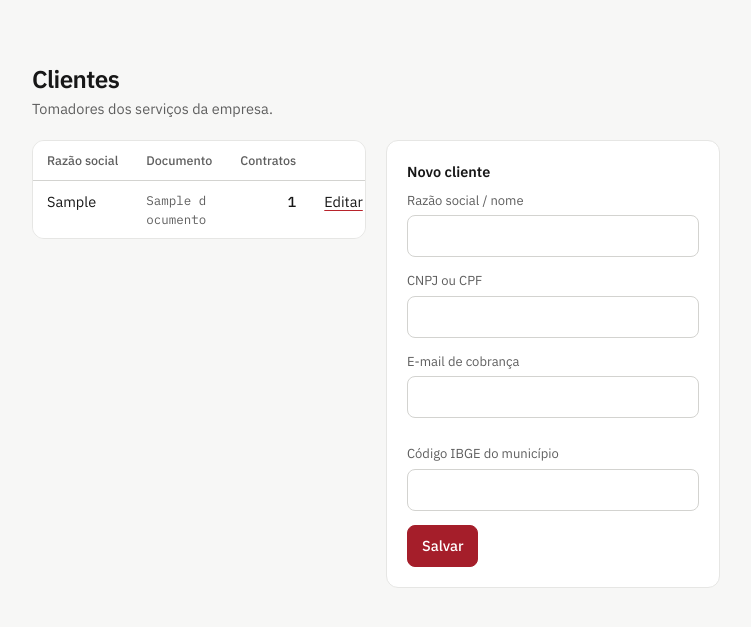
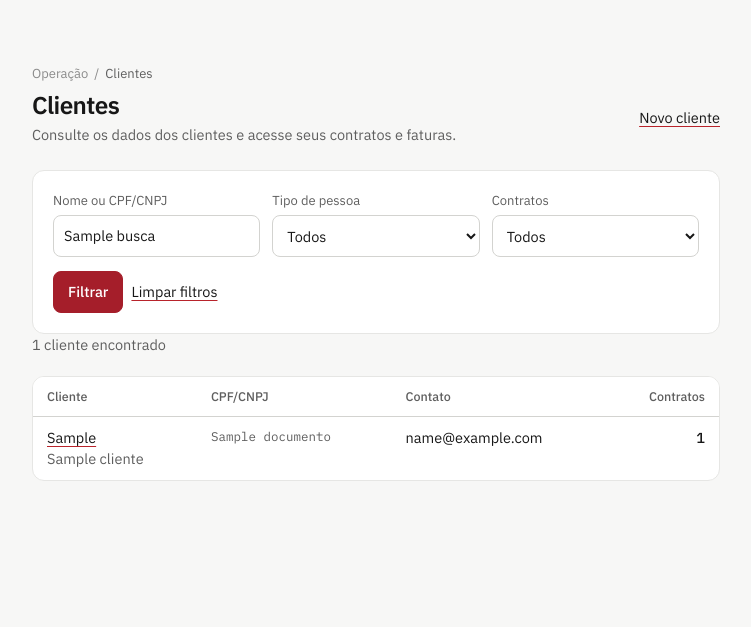
Before and after one commit to augusosouza/gestaopj, a Laravel app: template resources/views/cadastros/clientes.blade.php in a window 1280 px wide. Shown: the top 627 px of the page, without its empty margins (264-1015 px from the left). Run offline with Laravel 12, Linux system fonts and the light colour scheme; data comes from the database, SQL or seed files in the repository; the template is opened without the code that fills it: most values are stand-ins (such as "Sample title", 1, 10 or a date in 2020).

Commit message:
Amplia o cadastro de clientes e reúne contratos e faturas na ficha

```diff
--- a/app/Models/Cliente.php
+++ b/app/Models/Cliente.php
@@ -10,7 +10,7 @@ class Cliente extends Model
 {
     use DaOrganizacao;
 
-    protected $fillable = ['organizacao_id', 'razao_social', 'documento', 'email', 'municipio_ibge'];
+    protected $fillable = ['organizacao_id', 'razao_social', 'documento', 'email', 'municipio_ibge', 'nome_fantasia', 'telefone'];
 
     public function contratos(): HasMany
     {
--- a/app/Models/Evento.php
+++ b/app/Models/Evento.php
@@ -32,6 +32,8 @@ class Evento extends Model
     public function rotulo(): string
     {
         return [
+            'cliente.criado' => 'Cliente cadastrado',
+            'cliente.atualizado' => 'Cadastro de cliente atualizado',
             'vinculo.papel_alterado' => 'Papel de acesso alterado',
             'cobranca.nota_enviada' => 'Nota enviada',
             'cobranca.aprovada' => 'Aprovada para pagamento',
--- a/resources/views/cadastros/clientes.blade.php
+++ b/resources/views/cadastros/clientes.blade.php
@@ -1,29 +1,36 @@
 @extends('layouts.app')
 @section('titulo', 'Clientes')
 @section('conteudo')
-<h1>Clientes</h1>
-<p class="sub">Tomadores dos serviços da empresa.</p>
-<div class="duas">
+<x-cabecalho :trilha="['Operação' => null, 'Clientes' => null]" titulo="Clientes" sub="Consulte os dados dos clientes e acesse seus contratos e faturas.">
+  <x-slot:acoes><a class="btn" href="{{ route('clientes.create') }}">Novo cliente</a></x-slot:acoes>
+</x-cabecalho>
+<form method="get" action="{{ route('clientes.index') }}" class="painel">
+  <div class="grade">
+    <div class="campo"><label for="busca">Nome ou CPF/CNPJ</label><input type="search" id="busca" name="busca" maxlength="120" value="{{ $filtros['busca'] ?? '' }}"></div>
+    <div class="campo"><label for="tipo">Tipo de pessoa</label><select id="tipo" name="tipo">
+      <option value="">Todos</option><option value="pf" @selected(($filtros['tipo'] ?? '') === 'pf')>Física</option><option value="pj" @selected(($filtros['tipo'] ?? '') === 'pj')>Jurídica</option>
+    </select></div>
+    <div class="campo"><label for="contratos">Contratos</label><select id="contratos" name="contratos">
+      <option value="">Todos</option><option value="com" @selected(($filtros['contratos'] ?? '') === 'com')>Com contrato</option><option value="sem" @selected(($filtros['contratos'] ?? '') === 'sem')>Sem contrato</option>
+    </select></div>
+  </div>
+  <div class="acoes"><button type="submit">Filtrar</button><a href="{{ route('clientes.index') }}">Limpar filtros</a></div>
+</form>
+<p class="sub">{{ $clientes->total() }} {{ $clientes->total() === 1 ? 'cliente encontrado' : 'clientes encontrados' }}</p>
 <div class="tabela"><table>
-    <thead><tr><th>Razão social</th><th>Documento</th><th class="n">Contratos</th><th></th></tr></thead>
+  <thead><tr><th scope="col">Cliente</th><th scope="col">CPF/CNPJ</th><th scope="col">Contato</th><th scope="col" class="n">Contratos</th></tr></thead>
   <tbody>
-    @forelse ($clientes as $c)
-      <tr><td>{{ $c->razao_social }}</td><td class="mono">{{ doc($c->documento) }}</td><td class="n">{{ $c->contratos_count }}</td><td><a href="{{ route('clientes.edit', $c) }}">Editar</a></td></tr>
+  @forelse ($clientes as $cliente)
+    <tr>
+      <td><a href="{{ route('clientes.show', $cliente) }}">{{ $cliente->razao_social }}</a>@if ($cliente->nome_fantasia)<br><span class="sub">{{ $cliente->nome_fantasia }}</span>@endif</td>
+      <td class="mono">{{ doc($cliente->documento) }}</td>
+      <td>{{ $cliente->email ?? $cliente->telefone ?? '—' }}</td>
+      <td class="n">{{ $cliente->contratos_count }}</td>
+    </tr>
   @empty
-      <tr><td colspan="4" class="vazio">Nenhum cliente.</td></tr>
+    <tr><td colspan="4" class="vazio">Nenhum cliente encontrado. Confira os filtros ou cadastre um cliente.</td></tr>
   @endforelse
   </tbody>
 </table></div>
-  <form method="post" action="{{ $editar ? route('clientes.update', $editar) : route('clientes.store') }}" class="painel">
-    @csrf @if ($editar) @method('put') @endif
-    <strong>{{ $editar ? 'Editar cliente' : 'Novo cliente' }}</strong>
-    <div class="campo" style="margin-top:8px"><label for="razao_social">Razão social / nome</label><input id="razao_social" name="razao_social" value="{{ old('razao_social', $editar?->razao_social) }}" required></div>
-    <div class="campo"><label for="documento">CNPJ ou CPF</label><input id="documento" name="documento" value="{{ old('documento', doc($editar?->documento)) }}" required class="mono"></div>
-    <div class="grade">
-      <div class="campo"><label for="email">E-mail de cobrança</label><input id="email" type="email" name="email" value="{{ old('email', $editar?->email) }}"></div>
-      <div class="campo"><label for="municipio_ibge">Código IBGE do município</label><input id="municipio_ibge" name="municipio_ibge" value="{{ old('municipio_ibge', $editar?->municipio_ibge) }}" maxlength="7" inputmode="numeric"></div>
-    </div>
-    <button>Salvar</button> @if ($editar)<a href="{{ route('clientes.index') }}">Cancelar</a>@endif
-  </form>
-</div>
+{{ $clientes->links() }}
 @endsection
--- a/routes/web.php
+++ b/routes/web.php
@@ -268,7 +268,7 @@ Route::middleware('auth')->group(function () {
             Route::put('/empresa', [OrganizacaoController::class, 'update'])->name('organizacao.update');
             Route::post('/empresa/escritorios', [OrganizacaoController::class, 'autorizarEscritorio'])->name('organizacao.autorizar');
             Route::patch('/empresa/escritorios/{autorizacao}/revogar', [OrganizacaoController::class, 'revogarEscritorio'])->name('organizacao.revogar');
-            Route::resource('clientes', ClienteController::class)->only(['index', 'store', 'edit', 'update']);
+            Route::resource('clientes', ClienteController::class)->except('destroy');
             Route::post('/prestadores/{prestador}/pix', [AlteracaoPixController::class, 'solicitar'])
                 ->middleware('throttle:8,1')->name('prestadores.pix.solicitar');
             Route::patch('/prestadores/{prestador}/pix/{solicitacao}', [AlteracaoPixController::class, 'decidir'])
```
Also changed, not shown: app/Http/Controllers/ClienteController.php (+72 -9 lines), resources/views/cadastros/cliente-form.blade.php (added, +24 -0 lines), resources/views/cadastros/cliente-show.blade.php (added, +47 -0 lines), tests/Feature/ClientesTest.php (added, +38 -0 lines), database/migrations/2026_12_05_000100_add_contato_ao_cliente.php (added). Lines whose indentation alone changed are shown as unchanged.
